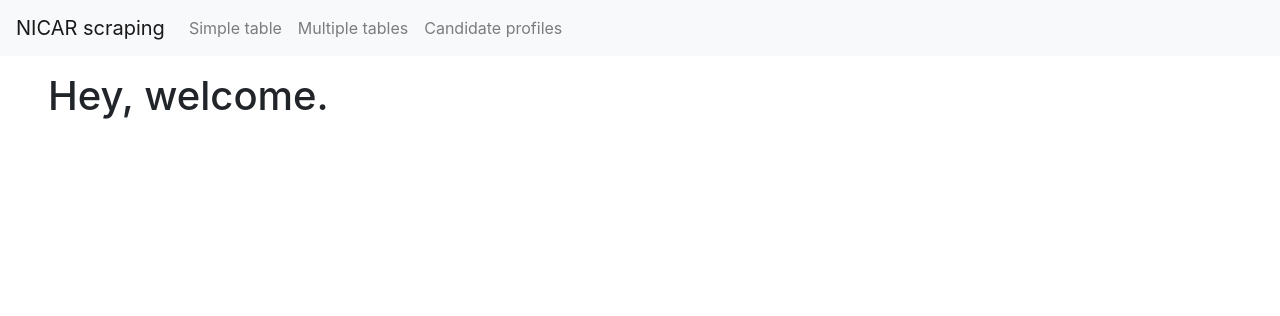
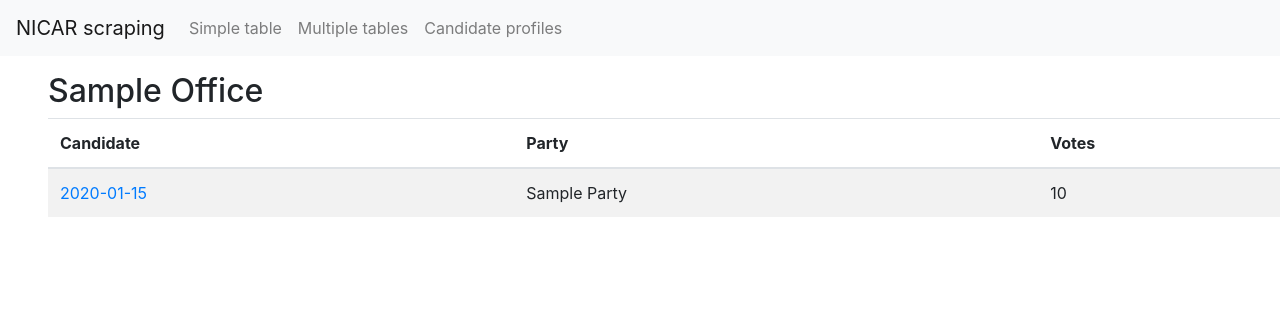
Before and after one commit to asuozzo/nicar2019-scraping, a Flask app: template scraping_site/templates/candidate-profiles.html in a window 1280 px wide. Shown: the top 316 px of that part. Run offline with Flask 2, Linux system fonts and the light colour scheme; the template is opened without the code that fills it: most values are stand-ins (such as "Sample title", 1, 10 or a date in 2020); the page is wider than the window, and the part outside it is not shown; some libraries are stand-ins or nearby versions.

Commit message:
link candidate table to candidate bio page with more information

```diff
--- /dev/null
+++ b/scraping_site/data/candidateprofiles.csv
@@ -0,0 +1,3 @@
+candidate,party,bio,campaignfinance
+FOLASADE ADELUOLA,INDEPENDENT,Folasade Adeluola is,543
+BERNIE SANDERS,INDEPENDENT,something something,8930
--- a/scraping_site/data_api.py
+++ b/scraping_site/data_api.py
@@ -13,3 +13,9 @@ def get_race_results(year, office):
             result for result in csv.DictReader(f)
             if result['office'] == office
         ]
+
+def get_candidate_info(candidate_name):
+    filename = os.path.join(DATA_DIR, 'candidateprofiles.csv')
+    with open(filename) as f:
+        return next((result for result in csv.DictReader(f)
+            if result['candidate'] == candidate_name), None)
--- a/scraping_site/templates/candidate-profile.html
+++ b/scraping_site/templates/candidate-profile.html
@@ -4,7 +4,7 @@
 {% block content %}
 <div class="row">
     <div class="col-12 mx-5 my-3">
-        <h1>{{candidate_name}}</h1>
+        <h1>{{candidate_info.candidate}}</h1>
         <p>{{candidate_info.bio}}</p>
     </div>
 </div>
--- a/scraping_site/templates/candidate-profiles.html
+++ b/scraping_site/templates/candidate-profiles.html
@@ -4,7 +4,7 @@
 {% block content %}
 <div class="row">
     <div class="col-12 mx-5 my-3">
-        <h1>Hey, welcome.</h1>
+        {% include 'table-link.html' %}
     </div>
 </div>
 {% endblock %}
--- /dev/null
+++ b/scraping_site/templates/table-link.html
@@ -0,0 +1,20 @@
+<h2>{{ results[0].office|title }}</h2>
+
+<table class="table table-striped">
+    <thead>
+        <tr>
+            <th>Candidate</th>
+            <th>Party</th>
+            <th>Votes</th>
+        </tr>
+    </thead>
+    <tbody>
+        {% for result in results %}
+        <tr>
+            <td><a href="{{ url_for('candidate_profiles.candidate_profile', candidate_name=result.candidate) }}">{{result.candidate|title}}</a></td>
+            <td>{{result.party|title}}</td>
+            <td>{{result.votes}}</td>
+        </tr>
+        {% endfor %}
+    </tbody>
+</table>
```
Also changed, not shown: scraping_site/candidate_profiles.py (+9 -5 lines).
